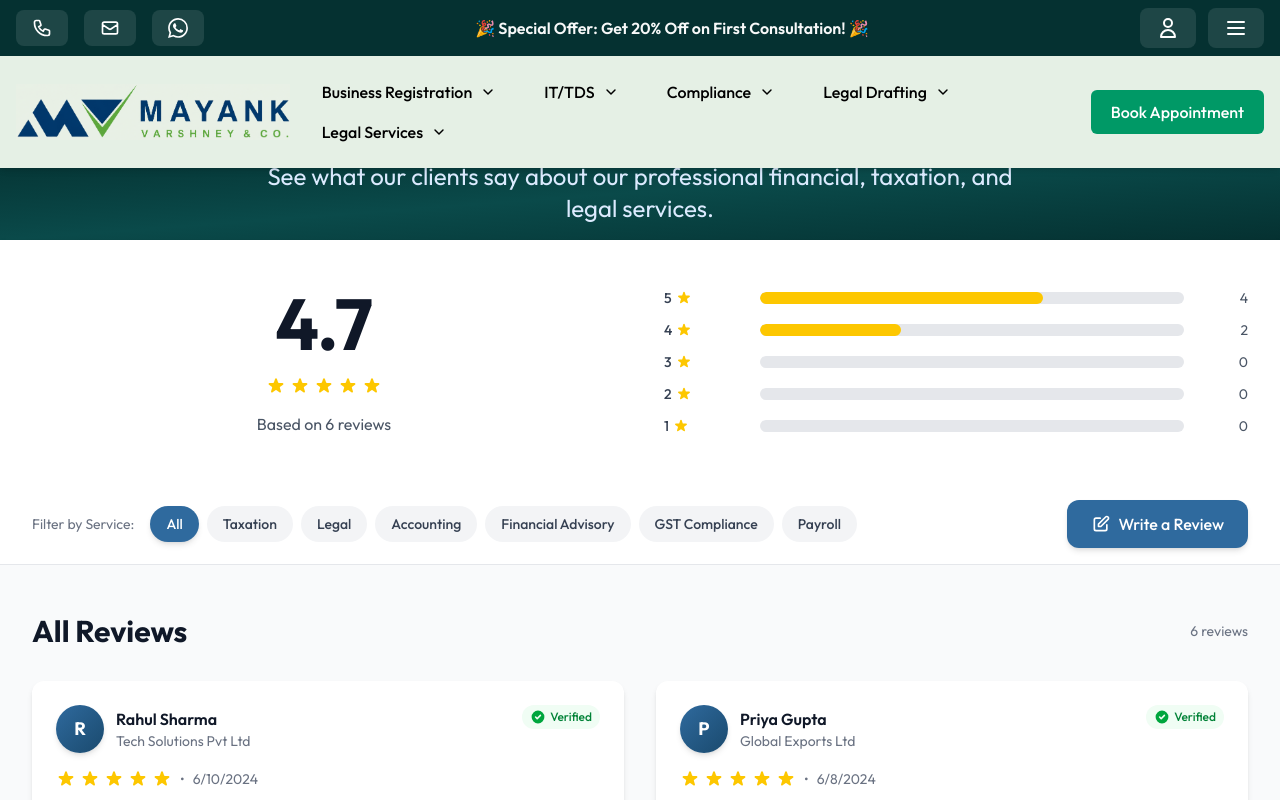
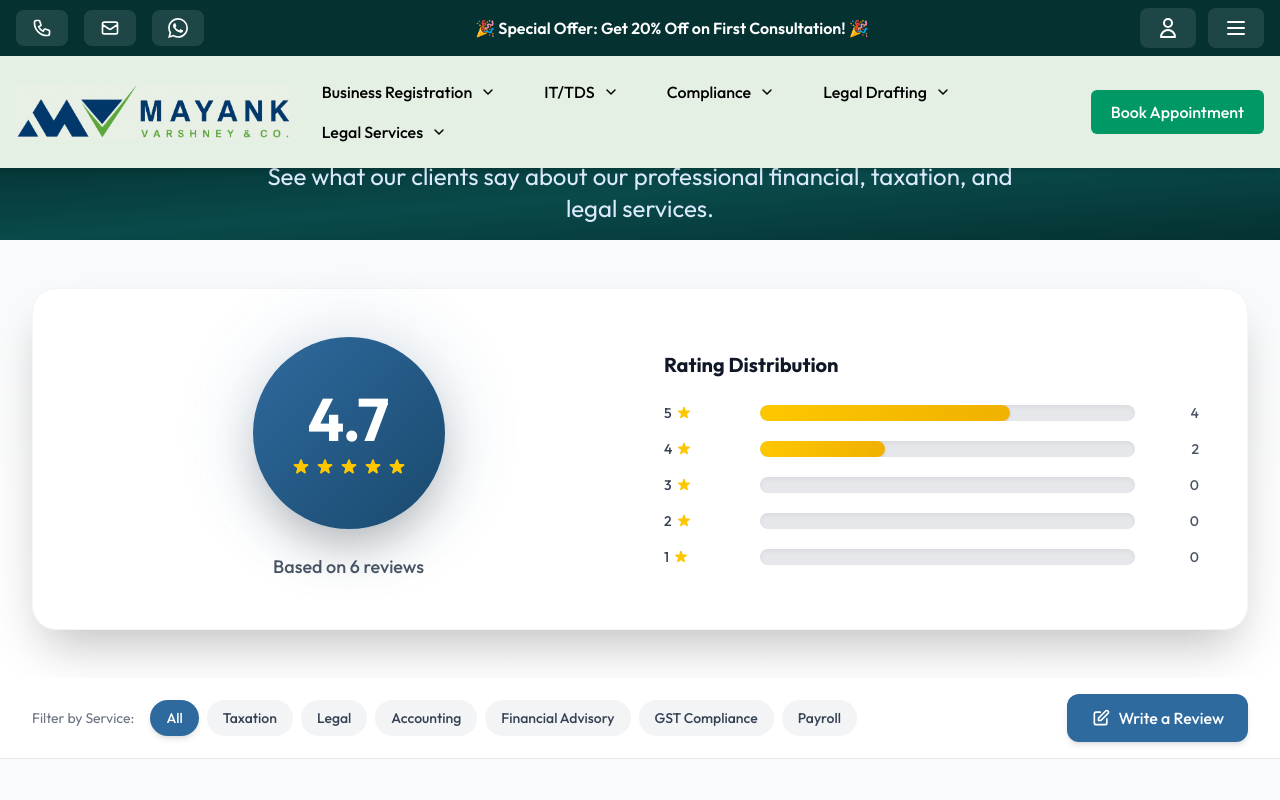
Before and after one commit to Deepanshumelkani77/mayankvarshney, a React app in the folder frontend/: page /review in a window 1280 px wide. Shown: the top 800 px of the page. Built offline with nearby package versions, Linux system fonts and the light colour scheme; the HTML template or start-up script is replaced by a standard one.

Commit message:
completed

```diff
--- a/frontend/src/pages/Review.jsx
+++ b/frontend/src/pages/Review.jsx
@@ -119,20 +119,27 @@ const Review = () => {
       </div>
 
       {/* Rating Overview Section */}
-      <div className="py-12 bg-white shadow-sm">
+      <div className="py-12 bg-gradient-to-b from-gray-50 to-white">
         <div className="max-w-7xl mx-auto px-4 sm:px-6 lg:px-8">
+          <div className="bg-white rounded-3xl shadow-2xl p-8 md:p-12 border border-gray-100">
             <div className="grid md:grid-cols-2 gap-12 items-center">
               {/* Overall Rating */}
               <div className="text-center">
-              <div className="text-7xl font-bold text-gray-900 mb-4">{averageRating}</div>
-              <div className="flex justify-center gap-1 mb-4">
+                <div className="relative inline-block">
+                  <div className="absolute inset-0 bg-gradient-to-br from-[#2F6A9E] to-[#1a4a6e] rounded-full blur-2xl opacity-20"></div>
+                  <div className="relative bg-gradient-to-br from-[#2F6A9E] to-[#1a4a6e] rounded-full w-40 h-40 md:w-48 md:h-48 flex flex-col items-center justify-center shadow-2xl">
+                    <div className="text-5xl md:text-6xl font-bold text-white mb-2">{averageRating}</div>
+                    <div className="flex gap-1">
                       {renderStars(Math.round(averageRating))}
                     </div>
-              <p className="text-gray-600">Based on {reviews.length} reviews</p>
+                  </div>
+                </div>
+                <p className="text-gray-600 mt-6 text-lg font-medium">Based on {reviews.length} reviews</p>
               </div>
 
               {/* Rating Distribution */}
-            <div className="space-y-3">
+              <div className="space-y-4">
+                <h3 className="text-xl font-bold text-gray-900 mb-6">Rating Distribution</h3>
                 {ratingDistribution.map(({ star, count, percentage }) => (
                   <div key={star} className="flex items-center gap-4">
                     <div className="flex items-center gap-1 w-20">
@@ -141,15 +148,16 @@ const Review = () => {
                         <path d="M9.049 2.927c.3-.921 1.603-.921 1.902 0l1.07 3.292a1 1 0 00.95.69h3.462c.969 0 1.371 1.24.588 1.81l-2.8 2.034a1 1 0 00-.364 1.118l1.07 3.292c.3.921-.755 1.688-1.54 1.118l-2.8-2.034a1 1 0 00-1.175 0l-2.8 2.034c-.784.57-1.838-.197-1.539-1.118l1.07-3.292a1 1 0 00-.364-1.118L2.98 8.72c-.783-.57-.38-1.81.588-1.81h3.461a1 1 0 00.951-.69l1.07-3.292z" />
                       </svg>
                     </div>
-                  <div className="flex-1 bg-gray-200 rounded-full h-3 overflow-hidden">
+                    <div className="flex-1 bg-gray-200 rounded-full h-4 overflow-hidden shadow-inner">
                       <div
-                      className="bg-yellow-400 h-full rounded-full transition-all duration-500"
+                        className="bg-gradient-to-r from-yellow-400 to-yellow-500 h-full rounded-full transition-all duration-500 shadow-sm"
                         style={{ width: `${percentage}%` }}
                       ></div>
                     </div>
-                  <div className="w-12 text-sm text-gray-600 text-right">{count}</div>
+                    <div className="w-12 text-sm text-gray-600 text-right font-medium">{count}</div>
                   </div>
                 ))}
+              </div>
             </div>
           </div>
         </div>
```
Lines whose indentation alone changed are shown as unchanged.
